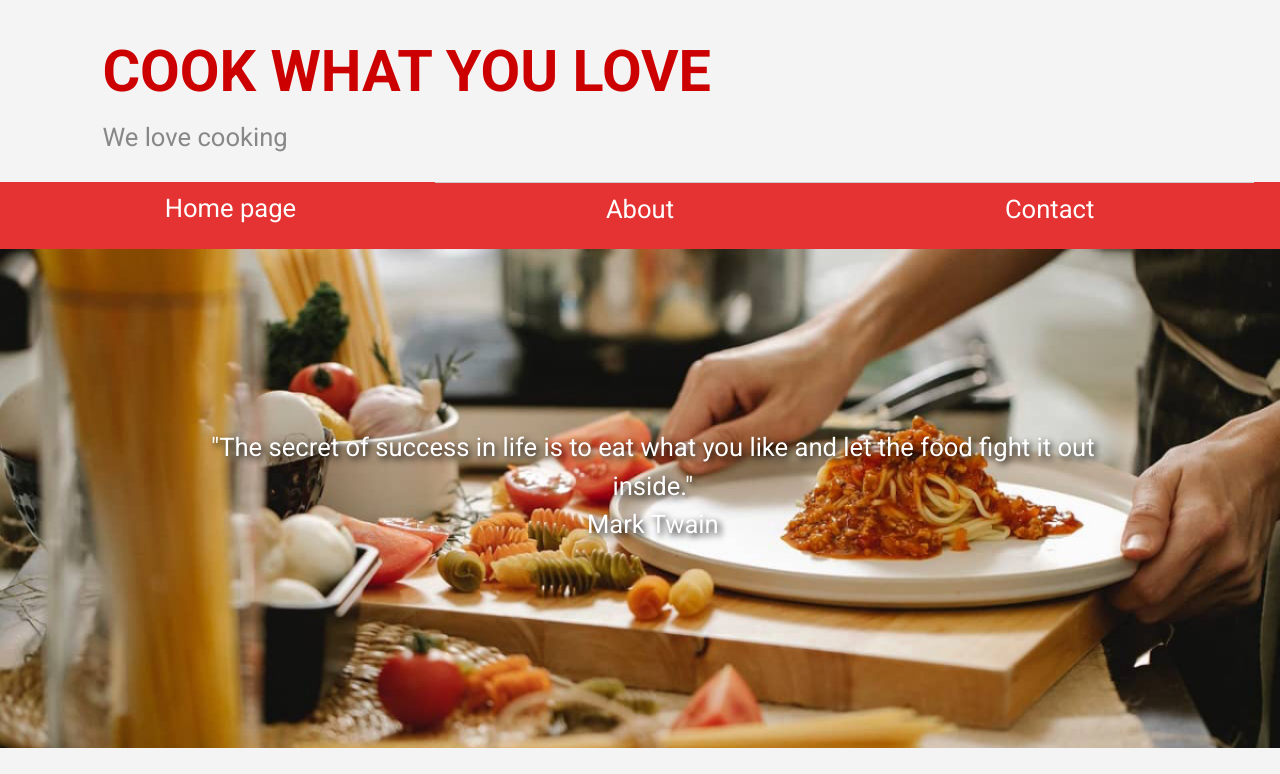
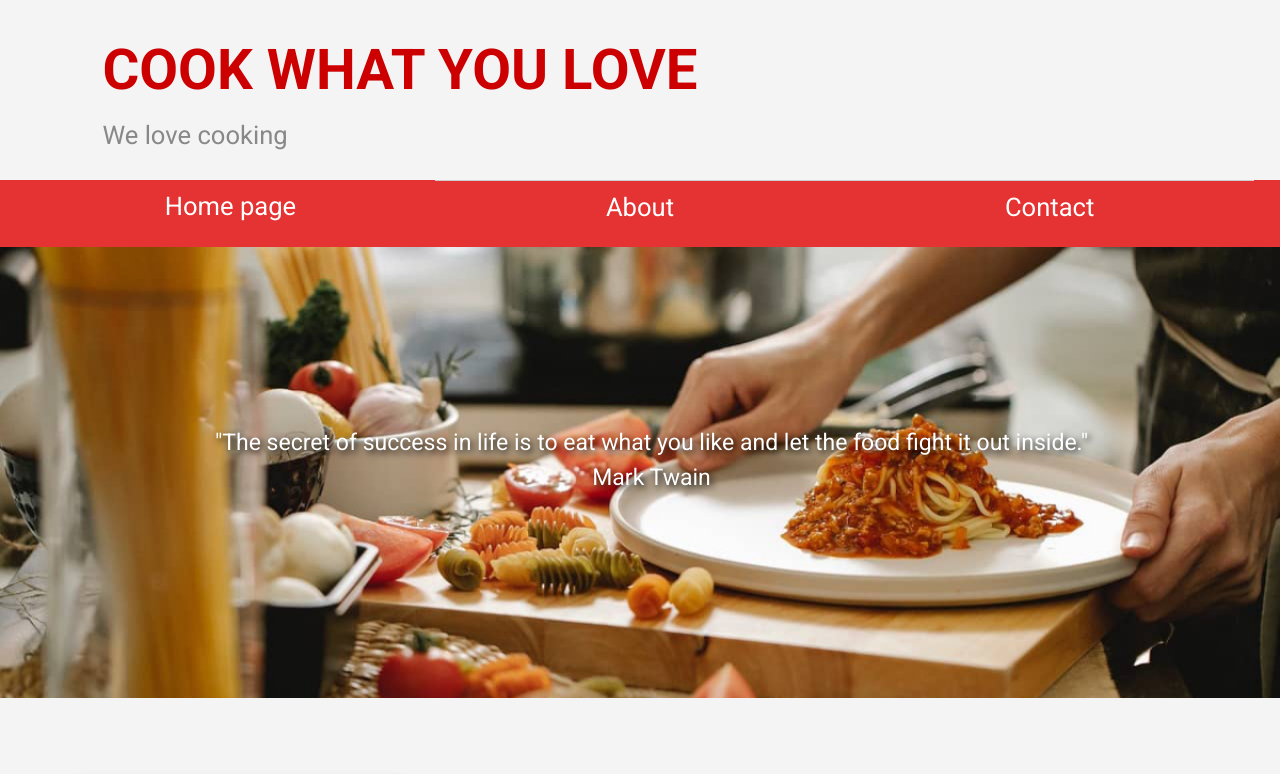
Before and after one commit to MaksymMishchenko/CookingBlogFrontend, an Angular app in the folder CookingBlogFrontend/: page / in a window 1280 px wide. Shown: the top 774 px of the page. Built offline with nearby package versions, Linux system fonts and the light colour scheme.

Commit message:
refactor(styles): Remove redundant styles and fix media query overrides

```diff
--- a/CookingBlogFrontend/src/styles.scss
+++ b/CookingBlogFrontend/src/styles.scss
@@ -42,6 +42,7 @@ body {
 }
 
 p {
+    font-size: larger;
     line-height: 1.6;
     margin: 0 0 1em 1em;
 }
@@ -292,11 +293,11 @@ td {
 
 @media (min-width: 50em) {
     :root {
-        --font-size-h1: 2.25rem;
-        --font-size-h2: 2rem;
-        --font-size-h3: 1.8rem;
-        --font-size-h4: 1.6rem;
-        --font-size-h5: 1.4rem;
+        --font-size-h1: 2.2rem;
+        --font-size-h2: 1.6rem;
+        --font-size-h3: 1.5rem;
+        --font-size-h4: 1.4rem;
+        --font-size-h5: 1.2rem;
         --font-size-h6: 1.1rem;
     }
 
@@ -313,8 +314,6 @@ td {
     }
 
     p {
-        font-size: 1rem;
-        line-height: 1.5;
-        margin: 0 0 1em 1em;
+        font-size: 0.9rem;
     }
 }
```
